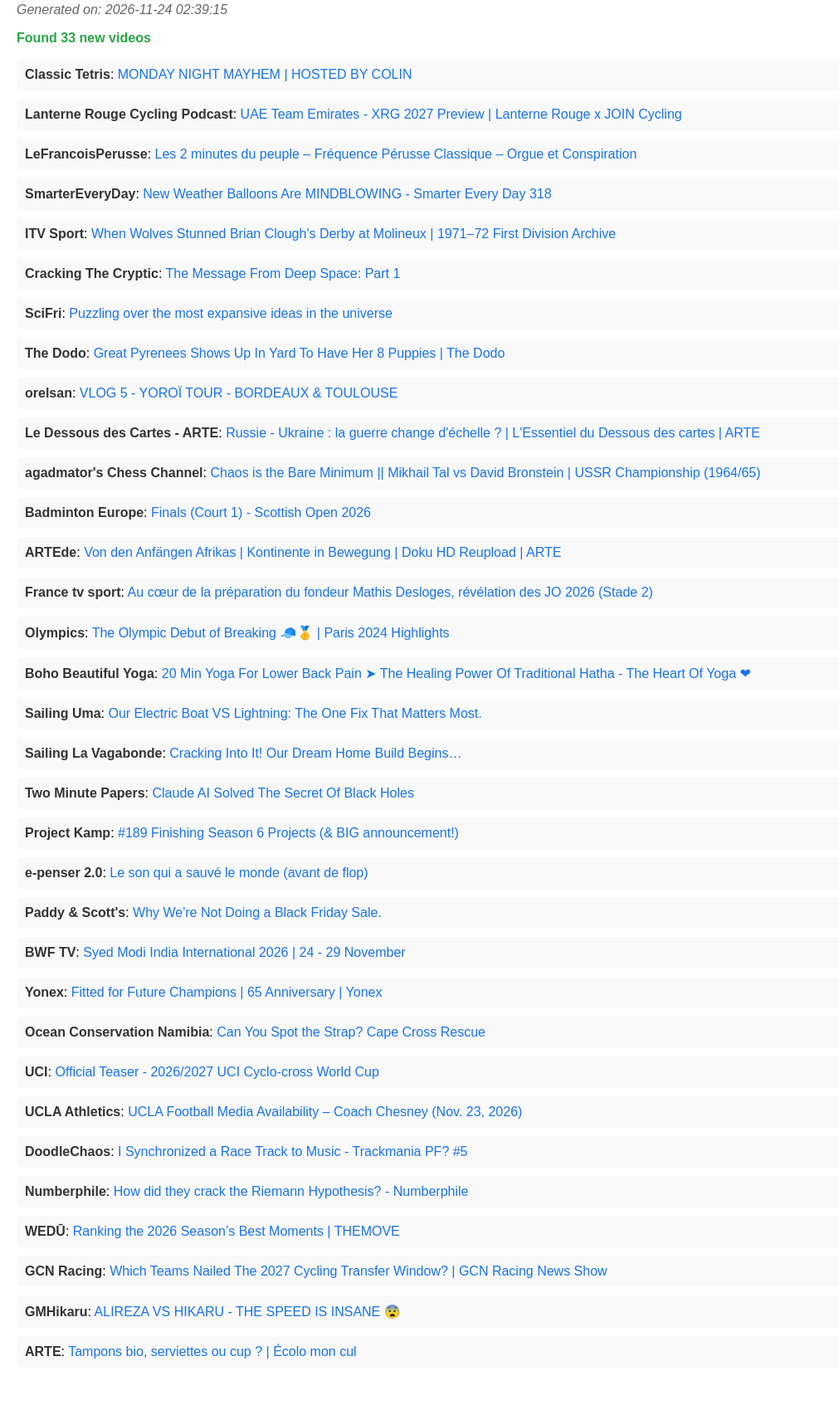
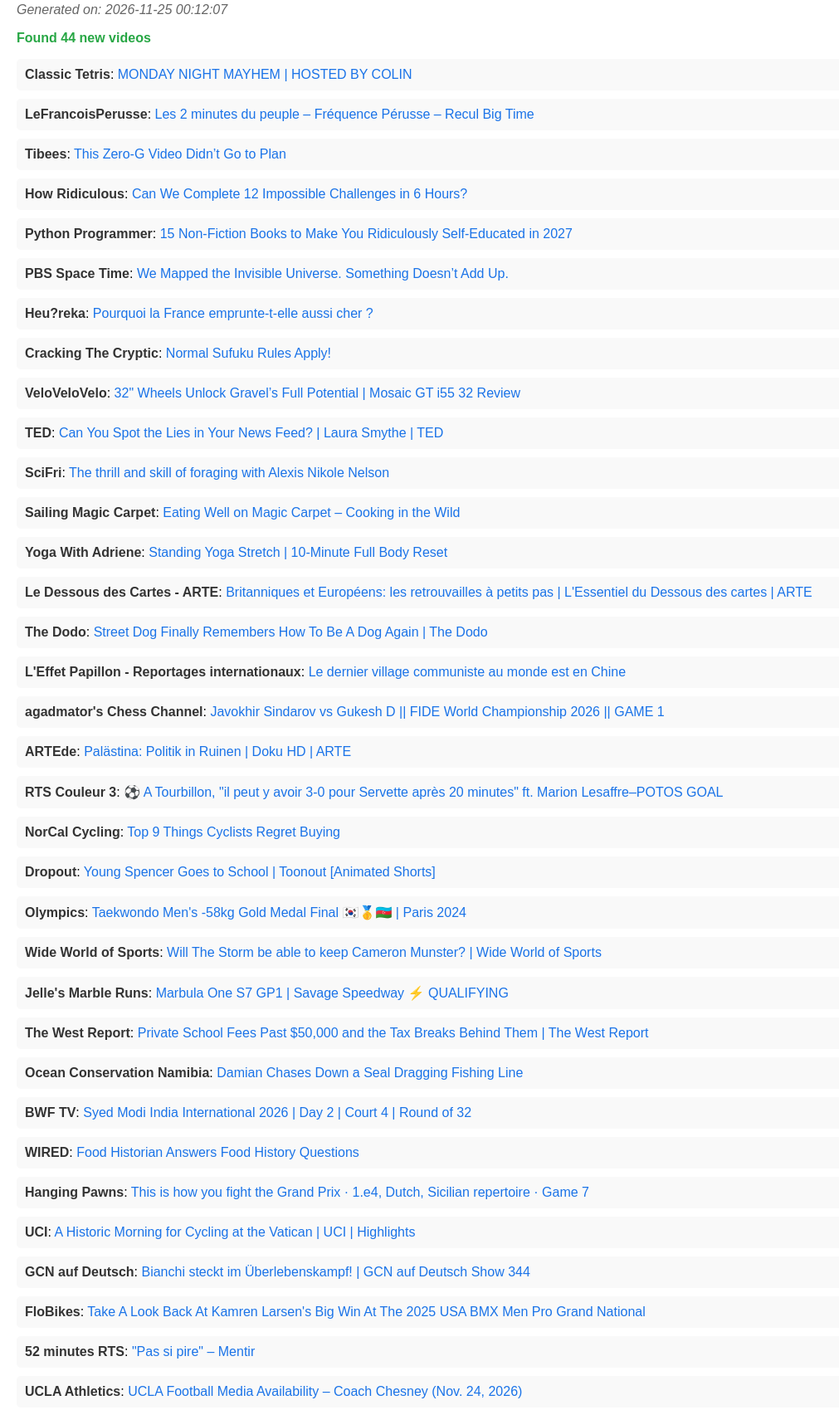
Before and after one commit to MaximeHoldener/check_videos, a plain HTML site: page docs/index.html in a window 1280 px wide. Shown: the part 76-1775 px from the top of the page at 83% size, without its empty margins (0-1011 px from the left). Before the commit the page ends 1744 px from the top, so only its background shows below. Drawn offline with Linux system fonts and the light colour scheme.

Commit message:
🤖 Auto-update: New videos checked on Wed Nov 25 00:12:07 UTC 2026

```diff
--- a/docs/index.html
+++ b/docs/index.html
@@ -15,42 +15,53 @@
 </head>
 <body>
     <h1>🆕 New Videos to Watch</h1>
-    <p class="timestamp">Generated on: 2026-11-24 02:39:15</p>
-    <p class="count">Found 33 new videos</p>
+    <p class="timestamp">Generated on: 2026-11-25 00:12:07</p>
+    <p class="count">Found 44 new videos</p>
     <ul>
-        <li><b>Classic Tetris</b>: <a href="https://www.youtube.com/watch?v=t_JatzwRE88" target="_blank">MONDAY NIGHT MAYHEM | HOSTED BY COLIN</a></li>
-        <li><b>Lanterne Rouge Cycling Podcast</b>: <a href="https://www.youtube.com/watch?v=2-gICmcyb1g" target="_blank">UAE Team Emirates - XRG 2027 Preview | Lanterne Rouge x JOIN Cycling</a></li>
-        <li><b>LeFrancoisPerusse</b>: <a href="https://www.youtube.com/watch?v=SacO6YJBRhI" target="_blank">Les 2 minutes du peuple – Fréquence Pérusse Classique – Orgue et Conspiration</a></li>
-        <li><b>SmarterEveryDay</b>: <a href="https://www.youtube.com/watch?v=J5xUnREwFhw" target="_blank">New Weather Balloons Are MINDBLOWING - Smarter Every Day 318</a></li>
-        <li><b>ITV Sport</b>: <a href="https://www.youtube.com/watch?v=_gQSv2r-MMI" target="_blank">When Wolves Stunned Brian Clough's Derby at Molineux | 1971–72 First Division Archive</a></li>
-        <li><b>Cracking The Cryptic</b>: <a href="https://www.youtube.com/watch?v=uWdYka6Jj9Y" target="_blank">The Message From Deep Space: Part 1</a></li>
-        <li><b>SciFri</b>: <a href="https://www.youtube.com/watch?v=ELUqtfIyFZc" target="_blank">Puzzling over the most expansive ideas in the universe</a></li>
-        <li><b>The Dodo</b>: <a href="https://www.youtube.com/watch?v=WdBUrGKrmBY" target="_blank">Great Pyrenees Shows Up In Yard To Have Her 8 Puppies | The Dodo</a></li>
-        <li><b>orelsan</b>: <a href="https://www.youtube.com/watch?v=Fkfviljlt1o" target="_blank">VLOG 5 - YOROÏ TOUR - BORDEAUX & TOULOUSE</a></li>
-        <li><b>Le Dessous des Cartes - ARTE</b>: <a href="https://www.youtube.com/watch?v=IG7TtrYVvHQ" target="_blank">Russie - Ukraine : la guerre change d'échelle ? | L'Essentiel du Dessous des cartes | ARTE</a></li>
-        <li><b>agadmator's Chess Channel</b>: <a href="https://www.youtube.com/watch?v=8tZEY31qkK4" target="_blank">Chaos is the Bare Minimum || Mikhail Tal vs David Bronstein | USSR Championship (1964/65)</a></li>
-        <li><b>Badminton Europe</b>: <a href="https://www.youtube.com/watch?v=MFo_XsQgr_E" target="_blank">Finals (Court 1) - Scottish Open 2026</a></li>
-        <li><b>ARTEde</b>: <a href="https://www.youtube.com/watch?v=846SgexB8NE" target="_blank">Von den Anfängen Afrikas | Kontinente in Bewegung | Doku HD Reupload | ARTE</a></li>
-        <li><b>France tv sport</b>: <a href="https://www.youtube.com/watch?v=iMicIk4hOGM" target="_blank">Au cœur de la préparation du fondeur Mathis Desloges, révélation des JO 2026 (Stade 2)</a></li>
-        <li><b>Olympics</b>: <a href="https://www.youtube.com/watch?v=qFPO2ZswG6Q" target="_blank">The Olympic Debut of Breaking 🧢🥇 | Paris 2024 Highlights</a></li>
-        <li><b>Boho Beautiful Yoga</b>: <a href="https://www.youtube.com/watch?v=BfEdMUrjthE" target="_blank">20 Min Yoga For Lower Back Pain ➤ The Healing Power Of Traditional Hatha - The Heart Of Yoga ❤</a></li>
-        <li><b>Sailing Uma</b>: <a href="https://www.youtube.com/watch?v=rFAFrA7aJ0k" target="_blank">Our Electric Boat VS Lightning: The One Fix That Matters Most.</a></li>
-        <li><b>Sailing La Vagabonde</b>: <a href="https://www.youtube.com/watch?v=NV_Yi0HVDhs" target="_blank">Cracking Into It! Our Dream Home Build Begins…</a></li>
-        <li><b>Two Minute Papers</b>: <a href="https://www.youtube.com/watch?v=1jPdehG3Hms" target="_blank">Claude AI Solved The Secret Of Black Holes</a></li>
-        <li><b>Project Kamp</b>: <a href="https://www.youtube.com/watch?v=Ke2roxviNZ0" target="_blank">#189 Finishing Season 6 Projects (& BIG announcement!)</a></li>
-        <li><b>e-penser 2.0</b>: <a href="https://www.youtube.com/watch?v=GDrrPNvDRkE" target="_blank">Le son qui a sauvé le monde (avant de flop)</a></li>
-        <li><b>Paddy &amp; Scott's</b>: <a href="https://www.youtube.com/watch?v=AU9rUBm-Q1E" target="_blank">Why We're Not Doing a Black Friday Sale.</a></li>
-        <li><b>BWF TV</b>: <a href="https://www.youtube.com/watch?v=kVnKV_W13xA" target="_blank">Syed Modi India International 2026 | 24 - 29 November</a></li>
-        <li><b>Yonex</b>: <a href="https://www.youtube.com/watch?v=2HYxsq6NcgM" target="_blank">Fitted for Future Champions | 65 Anniversary | Yonex</a></li>
-        <li><b>Ocean Conservation Namibia</b>: <a href="https://www.youtube.com/watch?v=Gg65VajW5js" target="_blank">Can You Spot the Strap? Cape Cross Rescue</a></li>
-        <li><b>UCI</b>: <a href="https://www.youtube.com/watch?v=O8XmbFPRnsY" target="_blank">Official Teaser - 2026/2027 UCI Cyclo-cross World Cup</a></li>
-        <li><b>UCLA Athletics</b>: <a href="https://www.youtube.com/watch?v=jLgDavGY82o" target="_blank">UCLA Football Media Availability – Coach Chesney (Nov. 23, 2026)</a></li>
-        <li><b>DoodleChaos</b>: <a href="https://www.youtube.com/watch?v=IX8ohJLeQGY" target="_blank">I Synchronized a Race Track to Music - Trackmania PF? #5</a></li>
-        <li><b>Numberphile</b>: <a href="https://www.youtube.com/watch?v=PjGlt3y-Nco" target="_blank">How did they crack the Riemann Hypothesis? - Numberphile</a></li>
-        <li><b>WEDŪ</b>: <a href="https://www.youtube.com/watch?v=-c2ehXH6XC0" target="_blank">Ranking the 2026 Season’s Best Moments | THEMOVE</a></li>
-        <li><b>GCN Racing</b>: <a href="https://www.youtube.com/watch?v=TrMvWwwRhEU" target="_blank">Which Teams Nailed The 2027 Cycling Transfer Window? | GCN Racing News Show</a></li>
-        <li><b>GMHikaru</b>: <a href="https://www.youtube.com/watch?v=OX-1qfroByU" target="_blank">ALIREZA VS HIKARU - THE SPEED IS INSANE 😨</a></li>
-        <li><b>ARTE</b>: <a href="https://www.youtube.com/watch?v=RihAYfk0F7Y" target="_blank">Tampons bio, serviettes ou cup ? | Écolo mon cul</a></li>
+        <li><b>Classic Tetris</b>: <a href="https://www.youtube.com/watch?v=u5jZSiZHjGw" target="_blank">MONDAY NIGHT MAYHEM | HOSTED BY COLIN</a></li>
+        <li><b>LeFrancoisPerusse</b>: <a href="https://www.youtube.com/watch?v=83gK5TDU3U0" target="_blank">Les 2 minutes du peuple – Fréquence Pérusse – Recul Big Time</a></li>
+        <li><b>Tibees</b>: <a href="https://www.youtube.com/watch?v=mWrLWbaPebY" target="_blank">This Zero-G Video Didn’t Go to Plan</a></li>
+        <li><b>How Ridiculous</b>: <a href="https://www.youtube.com/watch?v=odwYlR21qt8" target="_blank">Can We Complete 12 Impossible Challenges in 6 Hours?</a></li>
+        <li><b>Python Programmer</b>: <a href="https://www.youtube.com/watch?v=UIGJivlmI-A" target="_blank">15 Non-Fiction Books to Make You Ridiculously Self-Educated in 2027</a></li>
+        <li><b>PBS Space Time</b>: <a href="https://www.youtube.com/watch?v=sQUILVdbo4Y" target="_blank">We Mapped the Invisible Universe. Something Doesn’t Add Up.</a></li>
+        <li><b>Heu?reka</b>: <a href="https://www.youtube.com/watch?v=4SIjD0S7gEE" target="_blank">Pourquoi la France emprunte-t-elle aussi cher ?</a></li>
+        <li><b>Cracking The Cryptic</b>: <a href="https://www.youtube.com/watch?v=5m4iOnRR7-E" target="_blank">Normal Sufuku Rules Apply!</a></li>
+        <li><b>VeloVeloVelo</b>: <a href="https://www.youtube.com/watch?v=z4JQMA8H4Ms" target="_blank">32" Wheels Unlock Gravel’s Full Potential |  Mosaic GT i55 32 Review</a></li>
+        <li><b>TED</b>: <a href="https://www.youtube.com/watch?v=39-b_QsTfjU" target="_blank">Can You Spot the Lies in Your News Feed? | Laura Smythe | TED</a></li>
+        <li><b>SciFri</b>: <a href="https://www.youtube.com/watch?v=6wrKqwpY7aA" target="_blank">The thrill and skill of foraging with Alexis Nikole Nelson</a></li>
+        <li><b>Sailing Magic Carpet</b>: <a href="https://www.youtube.com/watch?v=Wt2kT3GCVdc" target="_blank">Eating Well on Magic Carpet – Cooking in the Wild</a></li>
+        <li><b>Yoga With Adriene</b>: <a href="https://www.youtube.com/watch?v=LOmgwJhVDEg" target="_blank">Standing Yoga Stretch | 10-Minute Full Body Reset</a></li>
+        <li><b>Le Dessous des Cartes - ARTE</b>: <a href="https://www.youtube.com/watch?v=7bZWGTLVWF4" target="_blank">Britanniques et Européens: les retrouvailles à petits pas | L'Essentiel du Dessous des cartes | ARTE</a></li>
+        <li><b>The Dodo</b>: <a href="https://www.youtube.com/watch?v=fUD1CyhBEZo" target="_blank">Street Dog Finally Remembers How To Be A Dog Again | The Dodo</a></li>
+        <li><b>L'Effet Papillon - Reportages internationaux</b>: <a href="https://www.youtube.com/watch?v=f4EiDekFA7c" target="_blank">Le dernier village communiste au monde est en Chine</a></li>
+        <li><b>agadmator's Chess Channel</b>: <a href="https://www.youtube.com/watch?v=Ktw0FDBPUgA" target="_blank">Javokhir Sindarov vs Gukesh D || FIDE World Championship 2026 || GAME 1</a></li>
+        <li><b>ARTEde</b>: <a href="https://www.youtube.com/watch?v=LLSSfxRsT78" target="_blank">Palästina: Politik in Ruinen | Doku HD | ARTE</a></li>
+        <li><b>RTS Couleur 3</b>: <a href="https://www.youtube.com/watch?v=e20wO_9xHZM" target="_blank">⚽️ A Tourbillon, "il peut y avoir 3-0 pour Servette après 20 minutes" ft. Marion Lesaffre–POTOS GOAL</a></li>
+        <li><b>NorCal Cycling</b>: <a href="https://www.youtube.com/watch?v=AG3IilEu1jQ" target="_blank">Top 9 Things Cyclists Regret Buying</a></li>
+        <li><b>Dropout</b>: <a href="https://www.youtube.com/watch?v=OUr6EyIQXok" target="_blank">Young Spencer Goes to School | Toonout [Animated Shorts]</a></li>
+        <li><b>Olympics</b>: <a href="https://www.youtube.com/watch?v=ZAdIzuFO0so" target="_blank">Taekwondo Men's -58kg Gold Medal Final 🇰🇷🥇🇦🇿 | Paris 2024</a></li>
+        <li><b>Wide World of Sports</b>: <a href="https://www.youtube.com/watch?v=v7p6ksW8iaY" target="_blank">Will The Storm be able to keep Cameron Munster? | Wide World of Sports</a></li>
+        <li><b>Jelle's Marble Runs</b>: <a href="https://www.youtube.com/watch?v=QgHLdpuLFRs" target="_blank">Marbula One S7 GP1 | Savage Speedway ⚡ QUALIFYING</a></li>
+        <li><b>The West Report</b>: <a href="https://www.youtube.com/watch?v=EfASBkFRrw4" target="_blank">Private School Fees Past $50,000 and the Tax Breaks Behind Them | The West Report</a></li>
+        <li><b>Ocean Conservation Namibia</b>: <a href="https://www.youtube.com/watch?v=jfJbgqOWxlE" target="_blank">Damian Chases Down a Seal Dragging Fishing Line</a></li>
+        <li><b>BWF TV</b>: <a href="https://www.youtube.com/watch?v=yf3iiNu6Qlg" target="_blank">Syed Modi India International 2026 | Day 2 | Court 4 | Round of 32</a></li>
+        <li><b>WIRED</b>: <a href="https://www.youtube.com/watch?v=68ugtO_shm8" target="_blank">Food Historian Answers Food History Questions</a></li>
+        <li><b>Hanging Pawns</b>: <a href="https://www.youtube.com/watch?v=4OddzioR1TY" target="_blank">This is how you fight the Grand Prix · 1.e4, Dutch, Sicilian repertoire · Game 7</a></li>
+        <li><b>UCI</b>: <a href="https://www.youtube.com/watch?v=NiTZsscqLSo" target="_blank">A Historic Morning for Cycling at the Vatican | UCI | Highlights</a></li>
+        <li><b>GCN auf Deutsch</b>: <a href="https://www.youtube.com/watch?v=ANXI1s2Lw6Q" target="_blank">Bianchi steckt im Überlebenskampf! | GCN auf Deutsch Show 344</a></li>
+        <li><b>FloBikes</b>: <a href="https://www.youtube.com/watch?v=AdA77B812PM" target="_blank">Take A Look Back At Kamren Larsen's Big Win At The 2025 USA BMX Men Pro Grand National</a></li>
+        <li><b>52 minutes RTS</b>: <a href="https://www.youtube.com/watch?v=Lp16F4uXb5o" target="_blank">"Pas si pire" – Mentir</a></li>
+        <li><b>UCLA Athletics</b>: <a href="https://www.youtube.com/watch?v=GZV7vsbM5nk" target="_blank">UCLA Football Media Availability – Coach Chesney (Nov. 24, 2026)</a></li>
+        <li><b>Watts Occurring</b>: <a href="https://www.youtube.com/watch?v=079OEeDowjY" target="_blank">Rod Ellingworth marks Geraint Thomas's first year in charge at Netcompany INEOS.</a></li>
+        <li><b>Kai Lenny</b>: <a href="https://www.youtube.com/watch?v=Oz-YT2RUq9o" target="_blank">MAVERICKS: On the Edge of Glory and Annihilation</a></li>
+        <li><b>AllEnglandBadminton</b>: <a href="https://www.youtube.com/watch?v=PX-UJyjp09s" target="_blank">All the world is a stage. Now, the next act is ready to be written💚YONEX All England 2027</a></li>
+        <li><b>ICC</b>: <a href="https://www.youtube.com/watch?v=ZyRwr4yM8s0" target="_blank">AB de Villiers blind ranks his best catches at ICC events 😲</a></li>
+        <li><b>Global Cycling Network</b>: <a href="https://www.youtube.com/watch?v=yV3E0NNnuyk" target="_blank">What Happens To Your Body When You Stop Cycling? | GCN Show 724</a></li>
+        <li><b>Sixty Symbols</b>: <a href="https://www.youtube.com/watch?v=1-dGyBPamUY" target="_blank">Aurora on an Exoplanet - Sixty Symbols</a></li>
+        <li><b>ARTE</b>: <a href="https://www.youtube.com/watch?v=i8obyImpGFM" target="_blank">Ours polaires, le marché de l'ombre | ARTE</a></li>
+        <li><b>Алексей Навальный</b>: <a href="https://www.youtube.com/watch?v=JjXOgRE4bZ4" target="_blank">Тайный паспорт сына Кадырова. Мы нашли и отберем его</a></li>
+        <li><b>GMHikaru</b>: <a href="https://www.youtube.com/watch?v=RC6nwKSuX8E" target="_blank">WORLD CHESS CHAMPIONSHIP GAME 1 RECAP!!</a></li>
+        <li><b>Tim Minchin</b>: <a href="https://www.youtube.com/watch?v=iWsp5-g45ow" target="_blank">TIM MINCHIN - STOLE MY HEART (OFFICIAL MUSIC VIDEO)</a></li>
     </ul>
 </body>
 </html>
```
Also changed, not shown: output_valid_only.csv.
